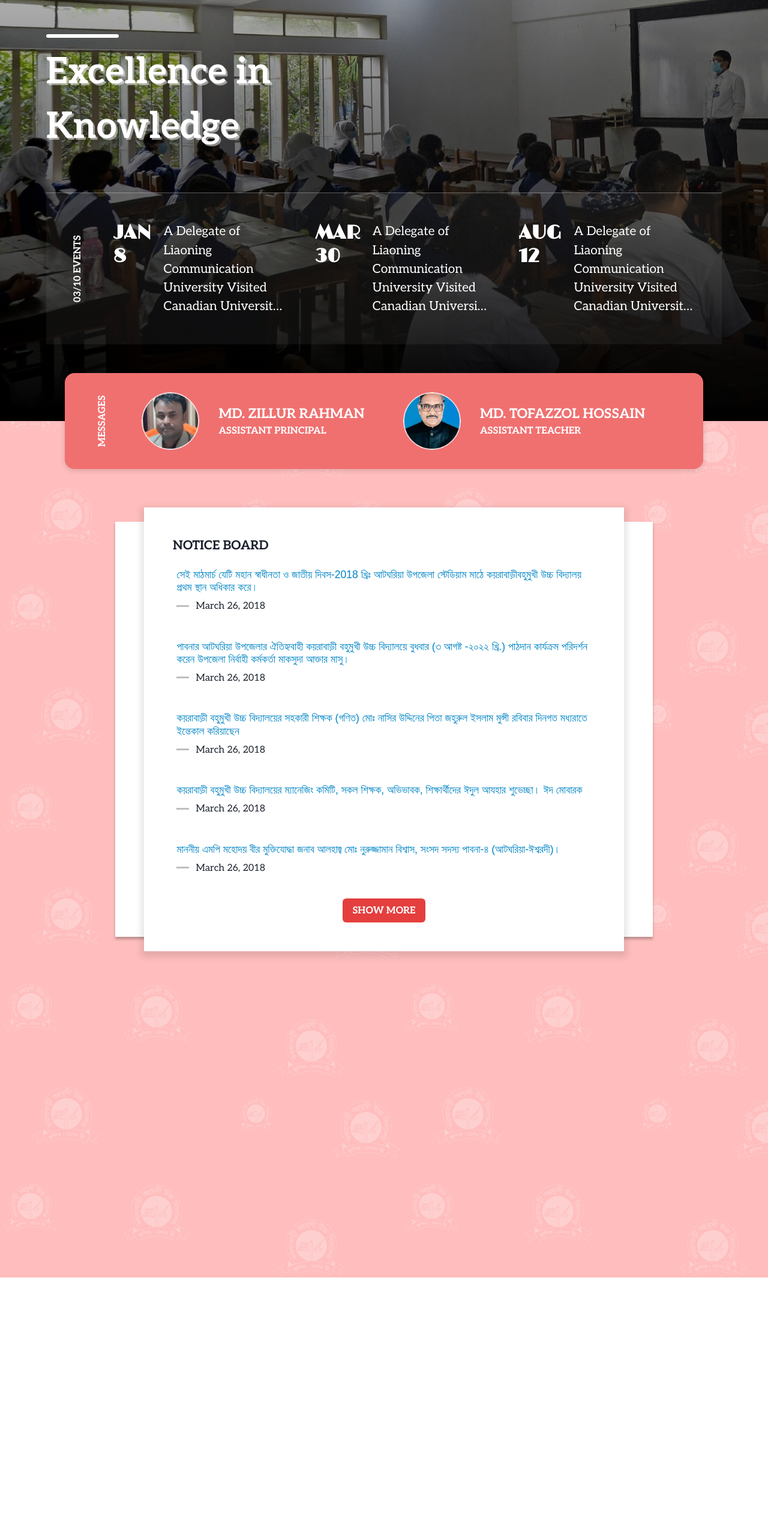
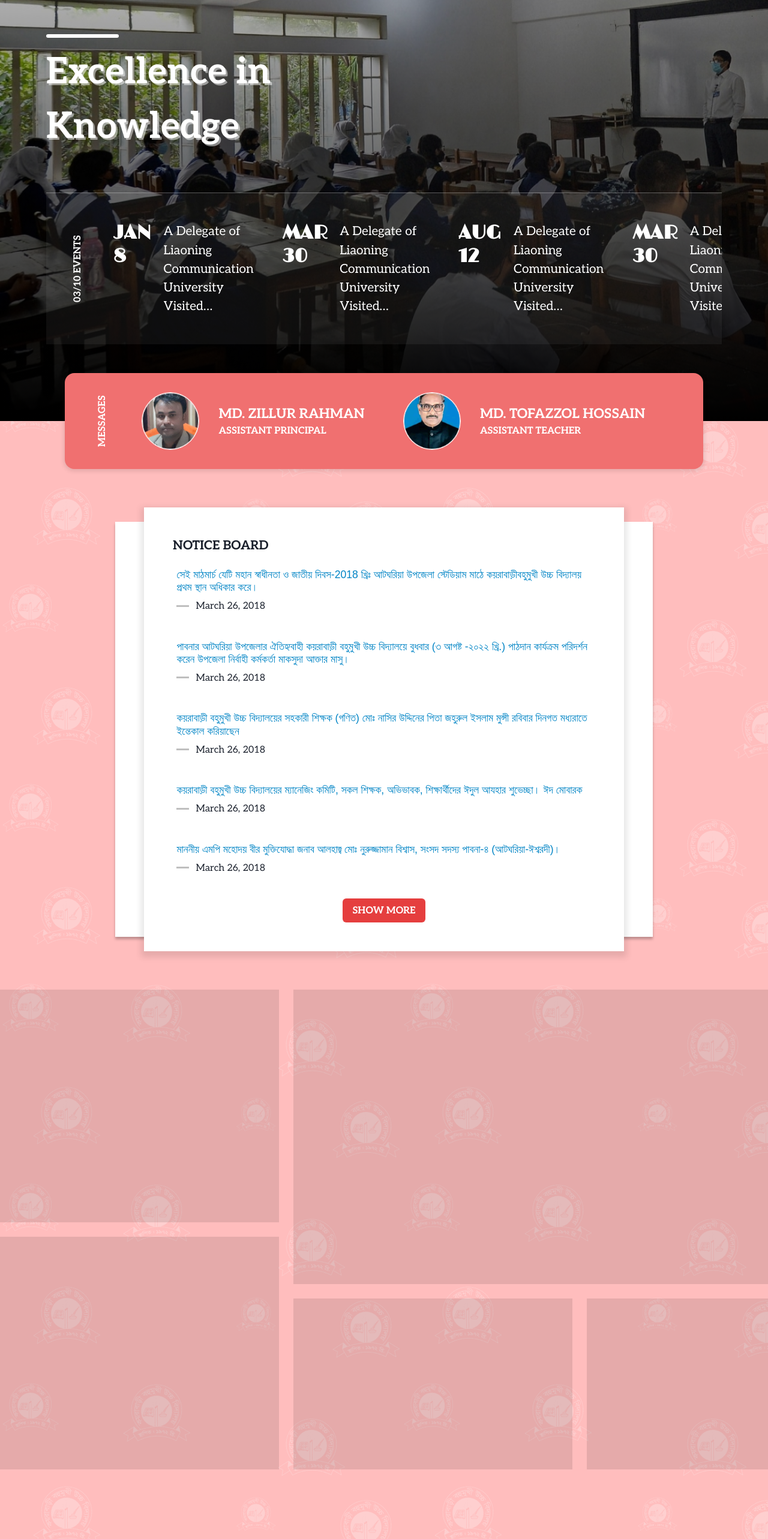
Before and after one commit to AneekRahman/education-suite, a React (Create React App) app in the folder client/: page / in a window 1280 px wide. Shown: the part 197-2763 px from the top of the page at 60% size. Before the commit the page ends 2327 px from the top, so only its background shows below. Built offline with nearby package versions, Linux system fonts and the light colour scheme.

Commit message:
- Create EventsImageGrid

```diff
--- a/client/src/pages/HomePage.tsx
+++ b/client/src/pages/HomePage.tsx
@@ -1,12 +1,21 @@
 import React from "react";
 import Header from "../components/Header";
 import styles from "../styles/HomePage.module.scss";
-import { Flex, Heading, Text, Button, Center } from "@chakra-ui/react";
+import {
+  Flex,
+  Heading,
+  Text,
+  Button,
+  Center,
+  Grid,
+  GridItem,
+} from "@chakra-ui/react";
 
 interface Event {
   date: string; // Jan 8
   title: string;
   link: string;
+  photoURL: string;
 }
 
 interface Notice {
@@ -15,6 +24,7 @@ interface Notice {
   link: string;
 }
 
+// 10 Notices will be fetched from Firestore
 const noticesList: Notice[] = [
   {
     date: "March 26, 2018",
@@ -48,24 +58,42 @@ const noticesList: Notice[] = [
   },
 ];
 
+// 5 events will be fetched from Firestore
 const eventsList: Event[] = [
   {
     date: "JAN 8",
     title:
       " A Delegate of Liaoning Communication University Visited Canadian University of Bangladesh. It was a glorious day.",
     link: "",
+    photoURL: "",
   },
   {
     date: "MAR 30",
     title:
       " A Delegate of Liaoning Communication University Visited Canadian University of Bangladesh. It was a glorious day.",
     link: "",
+    photoURL: "",
   },
   {
     date: "AUG 12",
     title:
       " A Delegate of Liaoning Communication University Visited Canadian University of Bangladesh. It was a glorious day.",
     link: "",
+    photoURL: "",
+  },
+  {
+    date: "MAR 30",
+    title:
+      " A Delegate of Liaoning Communication University Visited Canadian University of Bangladesh. It was a glorious day.",
+    link: "",
+    photoURL: "",
+  },
+  {
+    date: "AUG 12",
+    title:
+      " A Delegate of Liaoning Communication University Visited Canadian University of Bangladesh. It was a glorious day.",
+    link: "",
+    photoURL: "",
   },
 ];
 
@@ -86,9 +114,61 @@ export default function HomePage() {
       </div>
       <MessagesRow />
       <NoticeBox />
+      <EventsImageGrid />
 
       <div style={{ height: "30em" }}></div>
     </div>
+  );
+}
+
+function EventsImageGrid() {
+  return (
+    <div className={styles.EventsImageGrid}>
+      <Grid
+        h="100vh"
+        templateRows="repeat(8, 1fr)"
+        templateColumns="repeat(8, 1fr)"
+        gap={6}
+      >
+        {eventsList[0] ? (
+          <GridItem colSpan={3} rowSpan={4} bg="rgba(0,0,0,0.1)">
+            <EventsImageBox event={eventsList[0]} />
+          </GridItem>
+        ) : null}
+        {eventsList[1] ? (
+          <GridItem colSpan={5} rowSpan={5} bg="rgba(0,0,0,0.1)">
+            <EventsImageBox event={eventsList[1]} />
+          </GridItem>
+        ) : null}
+        {eventsList[2] ? (
+          <GridItem colSpan={3} rowSpan={4} bg="rgba(0,0,0,0.1)">
+            <EventsImageBox event={eventsList[2]} />
+          </GridItem>
+        ) : null}
+        {eventsList[3] ? (
+          <GridItem colSpan={3} rowSpan={3} bg="rgba(0,0,0,0.1)">
+            <EventsImageBox event={eventsList[3]} />
+          </GridItem>
+        ) : null}
+        {eventsList[4] ? (
+          <GridItem colSpan={2} rowSpan={3} bg="rgba(0,0,0,0.1)">
+            <EventsImageBox event={eventsList[4]} />
+          </GridItem>
+        ) : null}
+      </Grid>
+    </div>
+  );
+}
+
+function EventsImageBox(props: { event: Event }) {
+  return (
+    <div
+      style={{
+        height: "100%",
+        width: "100%",
+        backgroundImage: `url(${props.event.photoURL})`,
+      }}
+    ></div>
   );
 }
 
--- a/client/src/styles/HomePage.module.scss
+++ b/client/src/styles/HomePage.module.scss
@@ -106,6 +106,7 @@ $paddingLeftHeader: 6vw;
       position: relative;
       border-top: 1px solid rgba(255, 255, 255, 0.3);
       padding: 2em 2em 2em 5em;
+      overflow-y: scroll;
 
       h3 {
         position: absolute;
```
